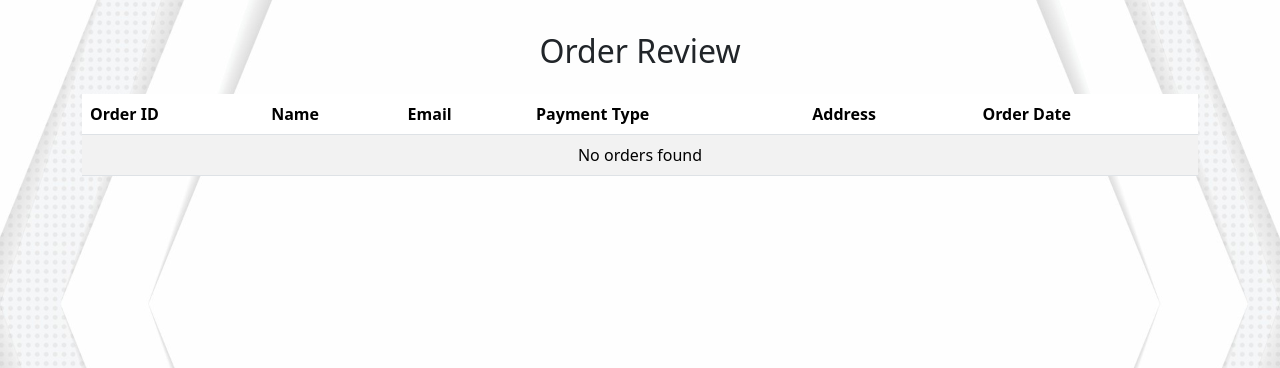
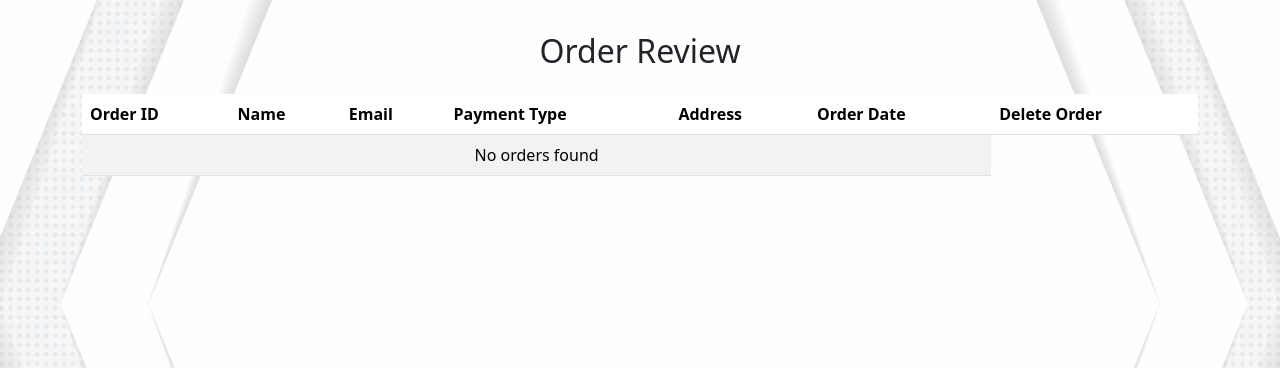
Before and after one commit to 23025921-Jesse/BookLoversApp, a Node server app: page /orderReview in a window 1280 px wide. Shown: the part 56-424 px from the top of the page. Run offline with Node 20, Linux system fonts and the light colour scheme; data that the repository does not hold is empty; some libraries are stand-ins or nearby versions.

Commit message:
After adding a delete button

```diff
--- a/app.js
+++ b/app.js
@@ -341,6 +341,20 @@ app.get('/orderReview', (req, res) => {
   });
 });
 
+// Route to delete an order
+app.post('/delete-order/:orderId', (req, res) => {
+  const { orderId } = req.params;
+
+  const sql = `DELETE FROM orders WHERE orderId = ?`;
+  connection.query(sql, [orderId], (err, result) => {
+    if (err) {
+      console.error('Error deleting order:', err.message);
+      return res.status(500).send('Error deleting order');
+    }
+    console.log('Order deleted successfully.');
+    res.redirect('/orderReview');
+  });
+});
 
 const PORT = process.env.PORT || 3000;
 app.listen(PORT, () => {
--- a/views/orderReview.ejs
+++ b/views/orderReview.ejs
@@ -54,6 +54,7 @@
             <th>Payment Type</th>
             <th>Address</th>
             <th>Order Date</th>
+            <th>Delete Order</th>
           </tr>
         </thead>
         <tbody>
@@ -66,6 +67,13 @@
                 <td><%= order.paymentType %></td>
                 <td><%= order.address %></td>
                 <td><%= order.orderDate %></td>
+                <td>
+                  <form action="/deleteOrder/<%= order.orderId %>" method="POST" style="display:inline;">
+                    <button type="submit" class="btn btn-danger btn-sm">
+                      <i class="fas fa-trash"></i> Delete
+                    </button>
+                  </form>
+                </td>
               </tr>
             <% }) %>
           <% } else { %>
```
